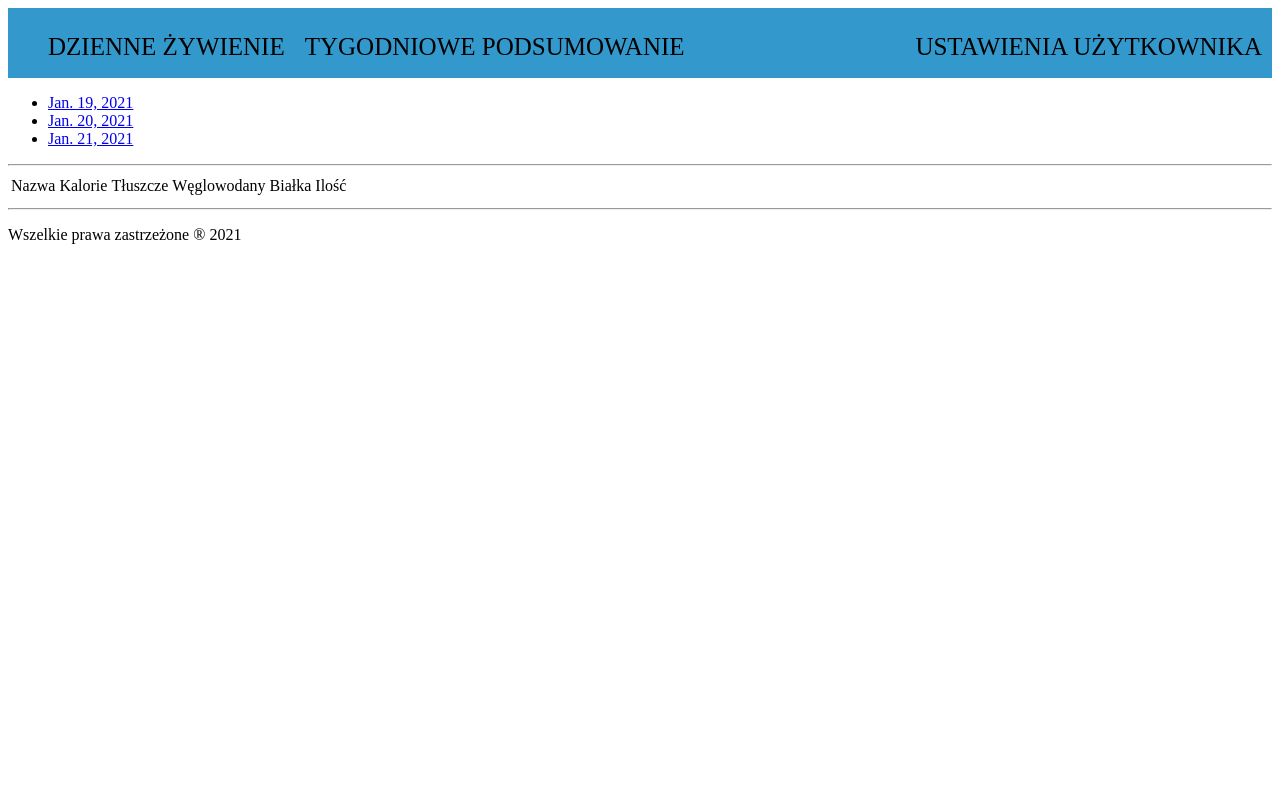
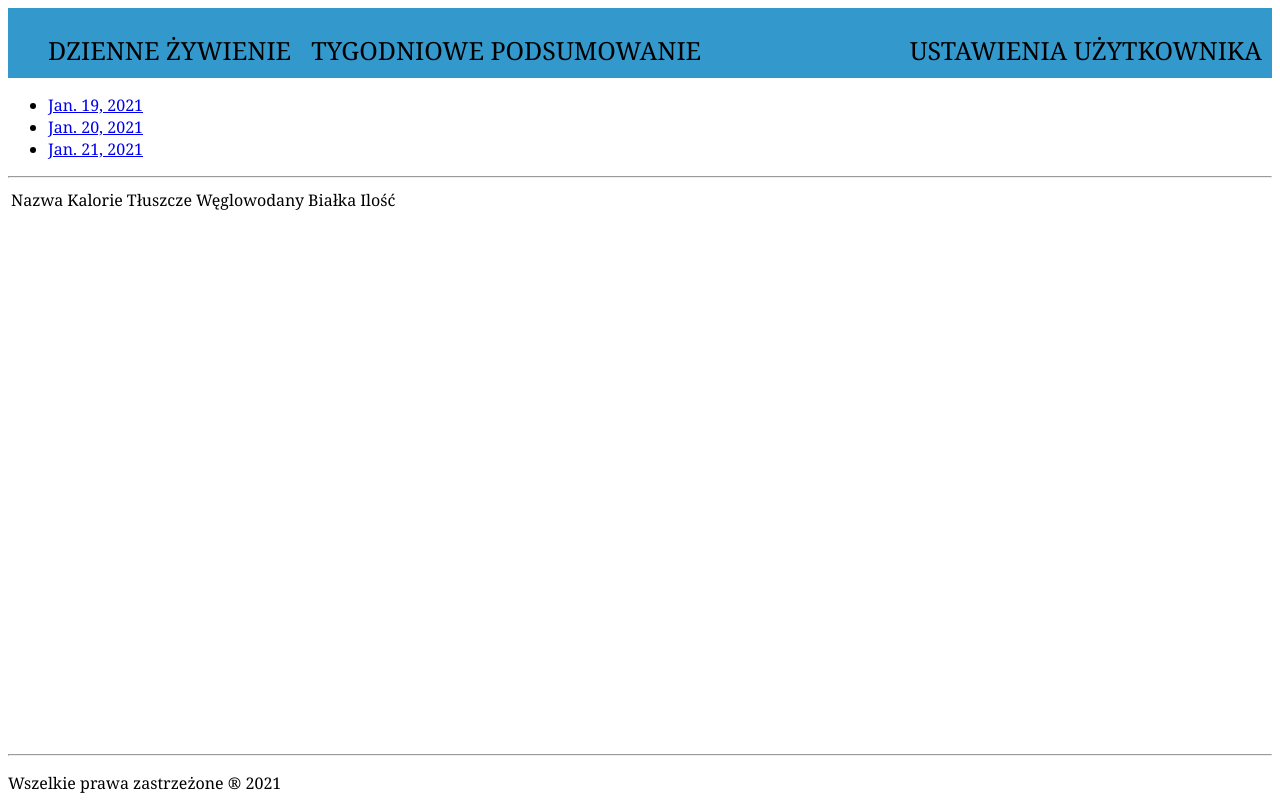
Before and after one commit to LukaszSzpak/Moje_kalorie-my_calories, a Django app: page /calories/ in a window 1280 px wide. Before the commit the page ends 244 px from the top, so only its background shows below. Run offline with Django 3.2, Linux system fonts and the light colour scheme; data that the repository does not hold is empty; parts of the project's set-up code (start-up, migrations or seed data) failed here and were passed over.

Commit message:
Added global styles

```diff
--- /dev/null
+++ b/myCalories/static/css/common.css
@@ -0,0 +1,13 @@
+html{
+    min-height:100%;
+    position:relative;
+}
+
+body {
+    font-family: Georgia, serif;
+    min-height: 100%;
+}
+
+.main {
+    min-height: 70vh;
+}
--- a/myCalories/templates/index.html
+++ b/myCalories/templates/index.html
@@ -8,6 +8,11 @@
 <head>
     <meta charset="UTF-8">
     <title>Title</title>
+
+    {% block extension-styles %}
+        {% load static %}
+        <link rel="stylesheet" type="text/css" href="{% static 'css/common.css' %}">
+    {% endblock %}
 </head>
 <body>
 
@@ -26,6 +31,8 @@
 {% else %}
     {% include 'en/en_dailyNav.html' %}
 {% endif %}
+
+<div class="main">
 
 <!-- Table with date food list -->
     <div id="foodTable">
@@ -54,6 +61,7 @@
         </tr>
         </table>
     </div>
+</div>
 
 <!-- footer-->
 {% if user_lang == 'pl' %}
```
Lines whose indentation alone changed are shown as unchanged.
